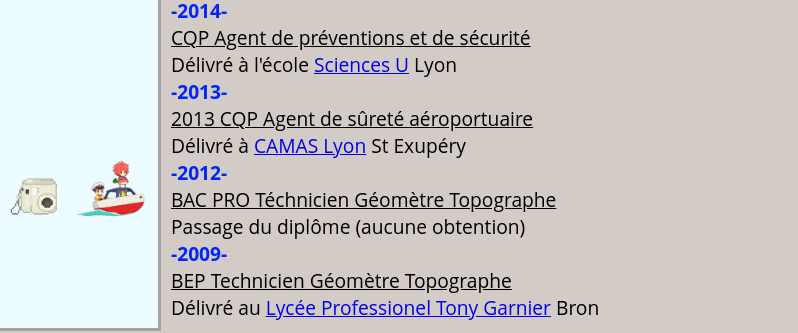
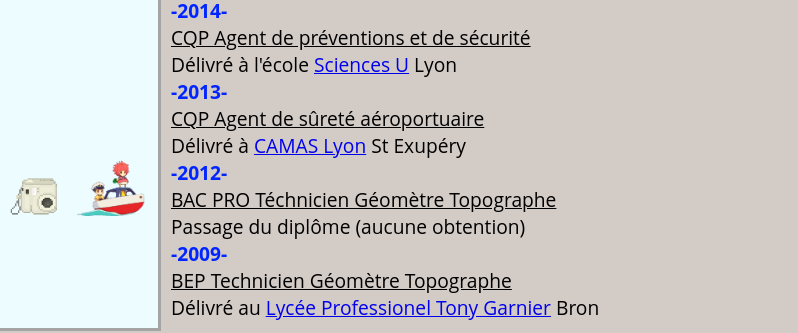
Before and after one commit to TristanTriforce/TristanTriforce.github.io, a plain HTML site: page index.html in a window 1280 px wide. Shown: the part 1181-1514 px from the top of the page, 482-1280 px from the left. Drawn offline with Linux system fonts and the light colour scheme.

Commit message:
Update index.html

```diff
--- a/index.html
+++ b/index.html
@@ -143,7 +143,7 @@
 					</div>
 					<div class="couleur00"><b>-2013-</b>
 						<div class="element5">
-							2013 CQP Agent de sûreté aéroportuaire
+							CQP Agent de sûreté aéroportuaire
 						</div>
 						<div class="element3">
 								Délivré à <a href="http://www.camasformation.fr/nos-centres/camas-lyon" class="button">
```
